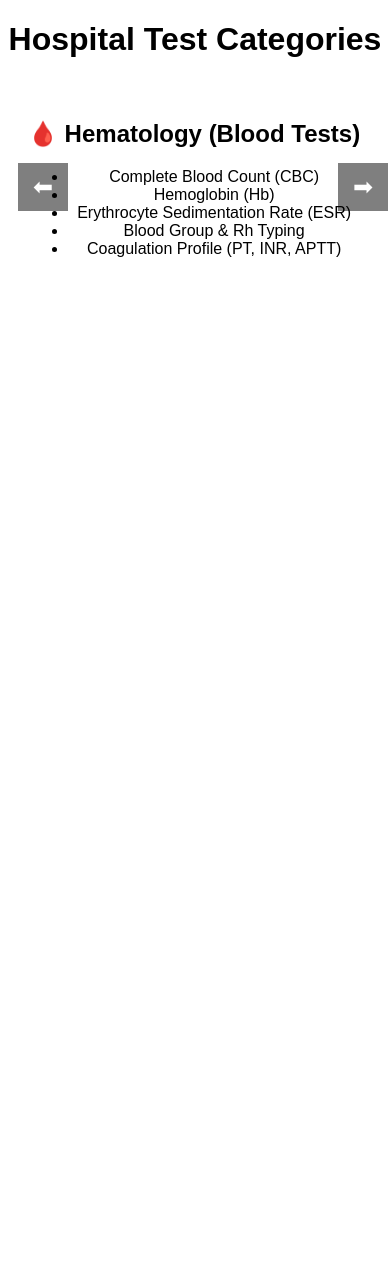
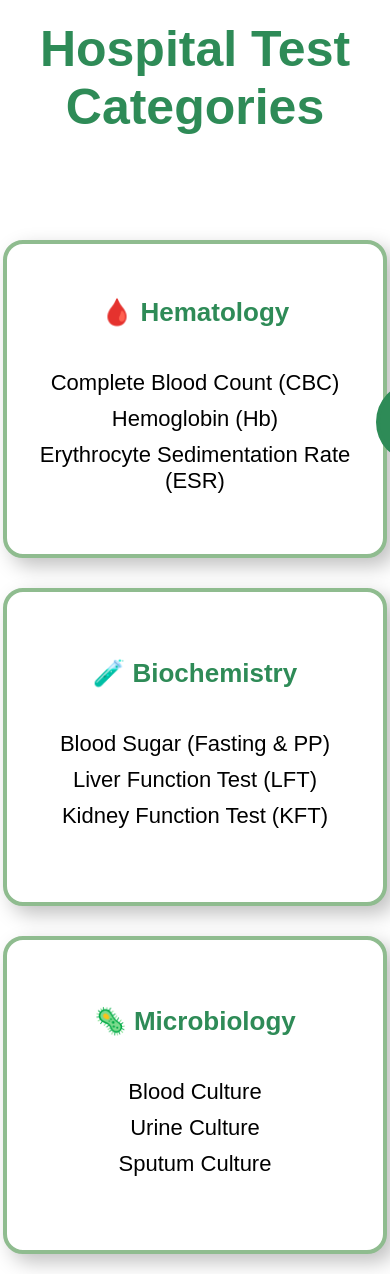
Before and after one commit to Pruthvish27/MyProject, a Django app: page /report_mapping/ in a window 390 px wide. Before the commit the page ends 257 px from the top, so only its background shows below. Run offline with Django 5.2, Linux system fonts and the light colour scheme.

Commit message:
updated report_mapping

```diff
--- a/home/static/css/styles3.css
+++ b/home/static/css/styles3.css
@@ -1,53 +1,147 @@
 body {
-    font-family: Arial, sans-serif;
-    text-align: center;
-    overflow: hidden;
+    font-family: 'Arial', sans-serif;
+    background-color: #FFFFFF;
+    margin: 0;
+    padding: 0;
+    display: flex;
+    flex-direction: column;
+    align-items: center;
+    min-height: 100vh;
 }
 
-.main-container {
-    width: 100vw;
-    overflow: hidden;
-    position: relative;
+.hospital-name {
+    font-size: 50px;
+    font-weight: bold;
+    color: #2E8B57;
+    text-align: center;
+    margin-top: 20px;
 }
 
-.scroll-container {
-    width: 100%;
-    overflow-x: auto;
-    scroll-behavior: smooth;
-    white-space: nowrap;
+
+.book-container {
+    width: 90%;
+    max-width: 1400px;
+    position: relative;
     display: flex;
-    justify-content: flex-start;
+    justify-content: space-between;
     align-items: center;
+    margin-top: 100px;
 }
 
-.scroll-content {
-    display: flex;
+
+.page {
+    display: none;
+    width: 100%;
+    text-align: center;
+    padding: 20px;
 }
 
+.page.active {
+    display: flex;
+    justify-content: center;
+    align-items: center;
+    gap: 50px;
+}
+
+
 .scroll-box {
-    min-width: calc(100vw / 3); /* Show 3 at once */
-    flex-shrink: 0;
-    padding: 20px;
-    box-sizing: border-box;
+    width: 400px;
+    min-width: 400px;
+    height: 250px;
+    padding: 30px;
+    background: #FFFFFF;
+    border-radius: 20px;
+    box-shadow: 8px 8px 20px rgba(0, 0, 0, 0.25);
+    border: 4px solid #8FBC8F;
+    text-align: center;
+    transition: transform 0.3s ease-in-out, box-shadow 0.3s ease-in-out;
+    display: flex;
+    flex-direction: column;
+    justify-content: center;
+}
+
+
+.scroll-box:hover {
+    transform: scale(1.08);
+    box-shadow: 10px 10px 24px rgba(0, 0, 0, 0.35);
+}
+
+.scroll-box h3 {
+    font-size: 26px;
+    color: #2E8B57;
+    font-weight: bold;
+    margin-bottom: 10px;
+}
+
+.scroll-box ul {
+    list-style: none;
+    padding: 0;
+    font-size: 22px;
+}
+
+.scroll-box ul li {
+    font-size: 22px;
+    margin: 10px 0;
 }
 
 .nav-arrow {
     position: absolute;
     top: 50%;
     transform: translateY(-50%);
-    font-size: 24px;
-    background: rgba(0, 0, 0, 0.5);
+    font-size: 30px;
+    background: #2E8B57;
     color: white;
-    border: none;
-    padding: 10px 15px;
+    border: 4px solid #2E8B57;
     cursor: pointer;
-    display: block;
+    padding: 18px 24px;
+    border-radius: 50%;
+    z-index: 10;
+    display: flex;
+    align-items: center;
+    justify-content: center;
+}
+
+.left-arrow::before {
+    content: '';
+}
+
+.right-arrow::before {
+    content: '';
 }
 
 .left-arrow {
-    left: 10px;
+    left: -60px;
 }
 
 .right-arrow {
-    right: 10px;
+    right: -60px;
 }
+
+.nav-arrow:hover {
+    background: #2E8B57;
+    color: white;
+}
+
+/* Responsive Fix */
+@media (max-width: 1024px) {
+    .book-container {
+        flex-direction: column;
+        margin-top: 50px;
+    }
+
+    .page.active {
+        flex-direction: column;
+        align-items: center;
+        gap: 30px;
+    }
+
+    .scroll-box {
+        width: 90%;
+        min-width: auto;
+    }
+
+    .nav-arrow {
+        position: fixed;
+        top: 50%;
+    }
+}
--- a/home/templates/report_mapping/report_mapping.html
+++ b/home/templates/report_mapping/report_mapping.html
@@ -1,4 +1,5 @@
 {% load static %}
+
 <!DOCTYPE html>
 <html lang="en">
 <head>
@@ -11,116 +12,100 @@
 
     <h1 class="hospital-name">Hospital Test Categories</h1>
 
-    <div class="main-container">
-        <button class="nav-arrow left-arrow" id="left-arrow">⬅</button>
+    <div class="book-container">
+        <button class="nav-arrow left-arrow" id="prev-btn" ><</button>
 
-        <div class="scroll-container">
-            <div class="scroll-content">
-                <!-- First Section -->
+        <!-- Page 1 -->
+        <div class="page active">
             <div class="scroll-box">
-                    <h2>🩸 Hematology (Blood Tests)</h2>
+                <h3>🩸 Hematology</h3>
                 <ul>
                     <li>Complete Blood Count (CBC)</li>
                     <li>Hemoglobin (Hb)</li>
                     <li>Erythrocyte Sedimentation Rate (ESR)</li>
-                        <li>Blood Group & Rh Typing</li>
-                        <li>Coagulation Profile (PT, INR, APTT)</li>
                 </ul>
             </div>
 
             <div class="scroll-box">
-                    <h2>🧪 Biochemistry</h2>
+                <h3>🧪 Biochemistry</h3>
                 <ul>
                     <li>Blood Sugar (Fasting & PP)</li>
                     <li>Liver Function Test (LFT)</li>
                     <li>Kidney Function Test (KFT)</li>
-                        <li>Lipid Profile</li>
-                        <li>Electrolytes</li>
                 </ul>
             </div>
 
             <div class="scroll-box">
-                    <h2>🦠 Microbiology</h2>
+                <h3>🦠 Microbiology</h3>
                 <ul>
                     <li>Blood Culture</li>
                     <li>Urine Culture</li>
                     <li>Sputum Culture</li>
-                        <li>Stool Culture</li>
-                        <li>Tuberculosis (TB) Test</li>
                 </ul>
             </div>
+        </div>
 
-                <!-- Second Section -->
+        <!-- Page 2 -->
+        <div class="page">
             <div class="scroll-box">
-                    <h2>🧬 Serology & Immunology</h2>
+                <h3>🧬 Serology & Immunology</h3>
                 <ul>
                     <li>HIV Test</li>
                     <li>Hepatitis B & C</li>
-                        <li>Widal Test (Typhoid)</li>
-                        <li>Rheumatoid Factor (RA Test)</li>
                     <li>C-Reactive Protein (CRP)</li>
                 </ul>
             </div>
 
             <div class="scroll-box">
-                    <h2>🔬 Pathology</h2>
+                <h3>🔬 Pathology</h3>
                 <ul>
                     <li>Urine Routine & Microscopy</li>
                     <li>Stool Examination</li>
-                        <li>Sputum Examination</li>
-                        <li>FNAC</li>
                     <li>Biopsy</li>
                 </ul>
             </div>
 
             <div class="scroll-box">
-                    <h2>📷 Radiology & Imaging</h2>
+                <h3>📷 Radiology & Imaging</h3>
                 <ul>
                     <li>X-Ray</li>
                     <li>Ultrasound (USG)</li>
                     <li>CT Scan</li>
-                        <li>MRI Scan</li>
-                        <li>Mammography</li>
                 </ul>
             </div>
+        </div>
 
-                <!-- Third Section -->
+        <!-- Page 3 -->
+        <div class="page">
             <div class="scroll-box">
-                    <h2>❤️ Cardiology Tests</h2>
+                <h3>❤️ Cardiology</h3>
                 <ul>
                     <li>Electrocardiogram (ECG/EKG)</li>
                     <li>2D Echocardiography (Echo)</li>
                     <li>Treadmill Test (TMT)</li>
-                        <li>Holter Monitoring</li>
-                        <li>Cardiac Enzymes</li>
                 </ul>
             </div>
 
             <div class="scroll-box">
-                    <h2>🧠 Endocrinology</h2>
+                <h3>🧠 Endocrinology</h3>
                 <ul>
                     <li>Thyroid Function Test (T3, T4, TSH)</li>
-                        <li>Cortisol Test</li>
                     <li>Insulin Test</li>
-                        <li>Testosterone & Estrogen Levels</li>
                     <li>Parathyroid Hormone (PTH)</li>
                 </ul>
             </div>
 
             <div class="scroll-box">
-                    <h2>🦠 Infectious Disease & PCR Tests</h2>
+                <h3>🦠 Infectious Disease</h3>
                 <ul>
                     <li>COVID-19 RT-PCR</li>
                     <li>Dengue NS1 & IgM</li>
                     <li>Malaria Parasite Test</li>
-                        <li>Chikungunya Test</li>
-                        <li>H1N1 (Swine Flu) Test</li>
                 </ul>
             </div>
         </div>
-        </div>
 
-        <button class="nav-arrow right-arrow" id="right-arrow">➡</button>
+        <button class="nav-arrow right-arrow" id="next-btn">></button>
     </div>
 
     <script src="{% static 'js/script1.js' %}"></script>
```
Also changed, not shown: home/static/js/script1.js (+31 -8 lines). Lines whose indentation alone changed are shown as unchanged.
